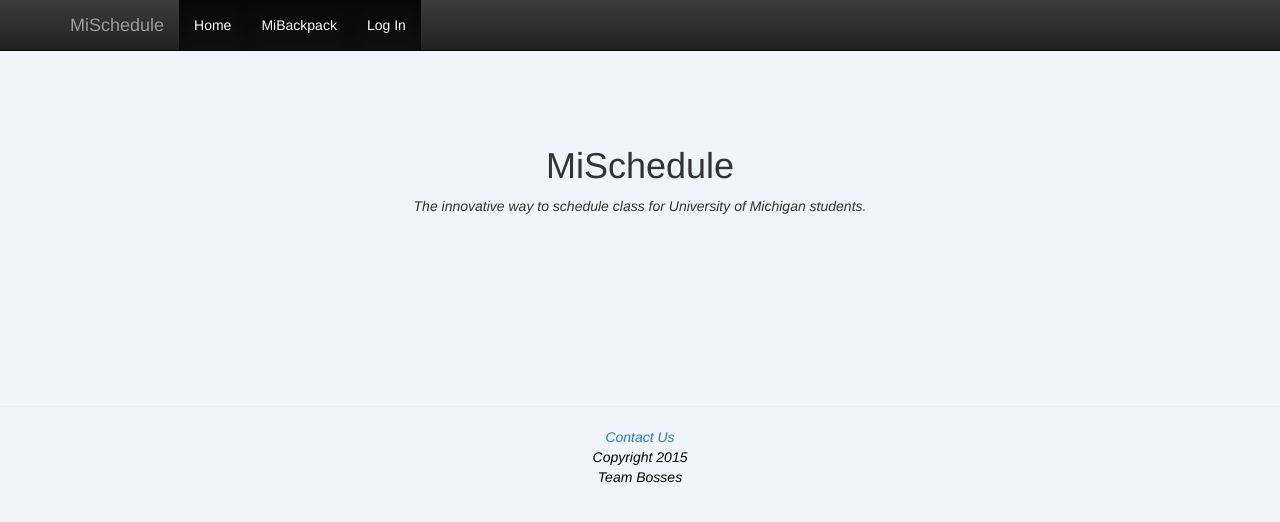
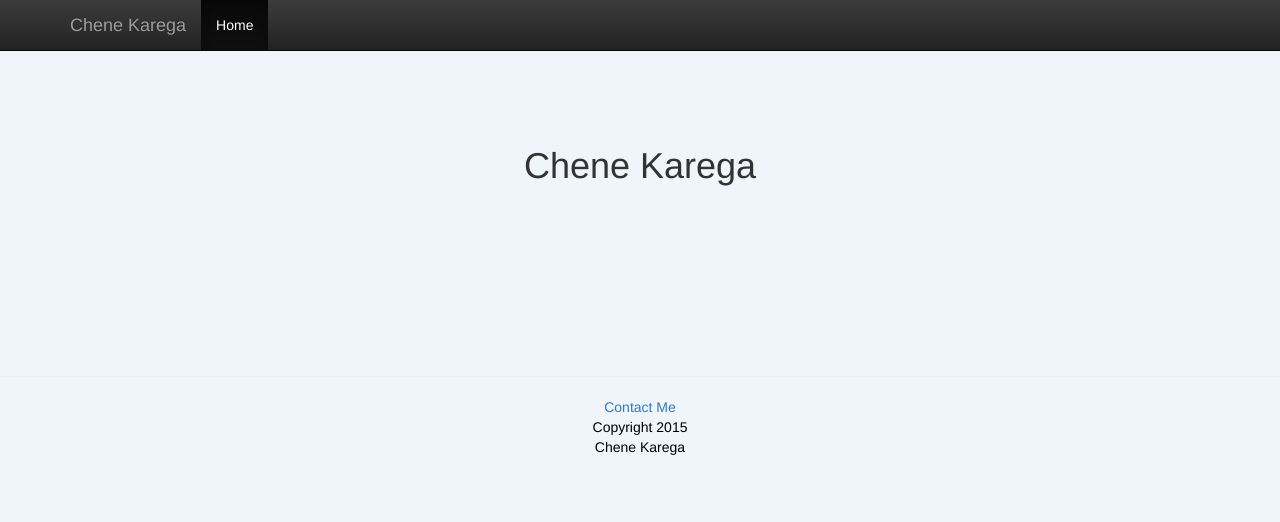
Before and after one commit to ckarega/Chene-Karega, a Python web app: template templates/home.html in a window 1280 px wide. Shown: the top 522 px of the page. Run offline with Jinja, Linux system fonts and the light colour scheme; the template is opened without the code that fills it, so the values that code supplies are empty; some libraries are stand-ins or nearby versions.

Commit message:
Update home.html

```diff
--- a/templates/home.html
+++ b/templates/home.html
@@ -18,7 +18,7 @@
                     <!-- The above 3 meta tags *must* come first in the head; any other head content must come *after* these tags -->
                     <meta name="description" content="">
                         <meta name="author" content="">
-                                <title>MiSchedule</title>
+                                <title>Chene Karega</title>
 
                                 <!-- Bootstrap core CSS -->
                                 <link href="static/dist/css/bootstrap.min.css" rel="stylesheet">
@@ -43,18 +43,11 @@
                         <span class="icon-bar"></span>
                         <span class="icon-bar"></span>
                     </button>
-                    <a class="navbar-brand">MiSchedule</a>
+                    <a class="navbar-brand">Chene Karega</a>
                 </div>
                 <div id="navbar" class="collapse navbar-collapse">
                     <ul class="nav navbar-nav">
                         <li class="active"><a href="/">Home</a></li>
-                        <li class="active"><a href="/mibackpack">MiBackpack</a></li>
-                        {% if session.logged_in %}
-                        <li class="active"><a href = "/logout"> Log Out (Logged in as {{session.username}})</a> </li>
-                              {% else %}
-                        <li class="active"><a href = "/login"> Log In </a></li>
-                              {% endif %}
-
                     </ul>
 
                 </div><!--/.nav-collapse -->
@@ -66,8 +59,7 @@
         <div id="container">
                 <div id="header">
                 <br><br><br><br>
-                <h1>MiSchedule</h1>
-                <p><i>The innovative way to schedule class for University of Michigan students.<i></p>
+                <h1>Chene Karega</h1>
             <br><br>
             </div>
       {% endblock %}
@@ -84,9 +76,9 @@
     <div id="footer">
       <hr>
       <p>
-      <a href="mailto:mischedule@google.com"> Contact Us <br></a>
+      <a href="mailto:ckarega@runningstartonline.org"> Contact Me <br></a>
       Copyright 2015 <br>
-      Team Bosses <br>
+      Chene Karega <br>
       </p>
       </div>
       {% endblock %}
```
